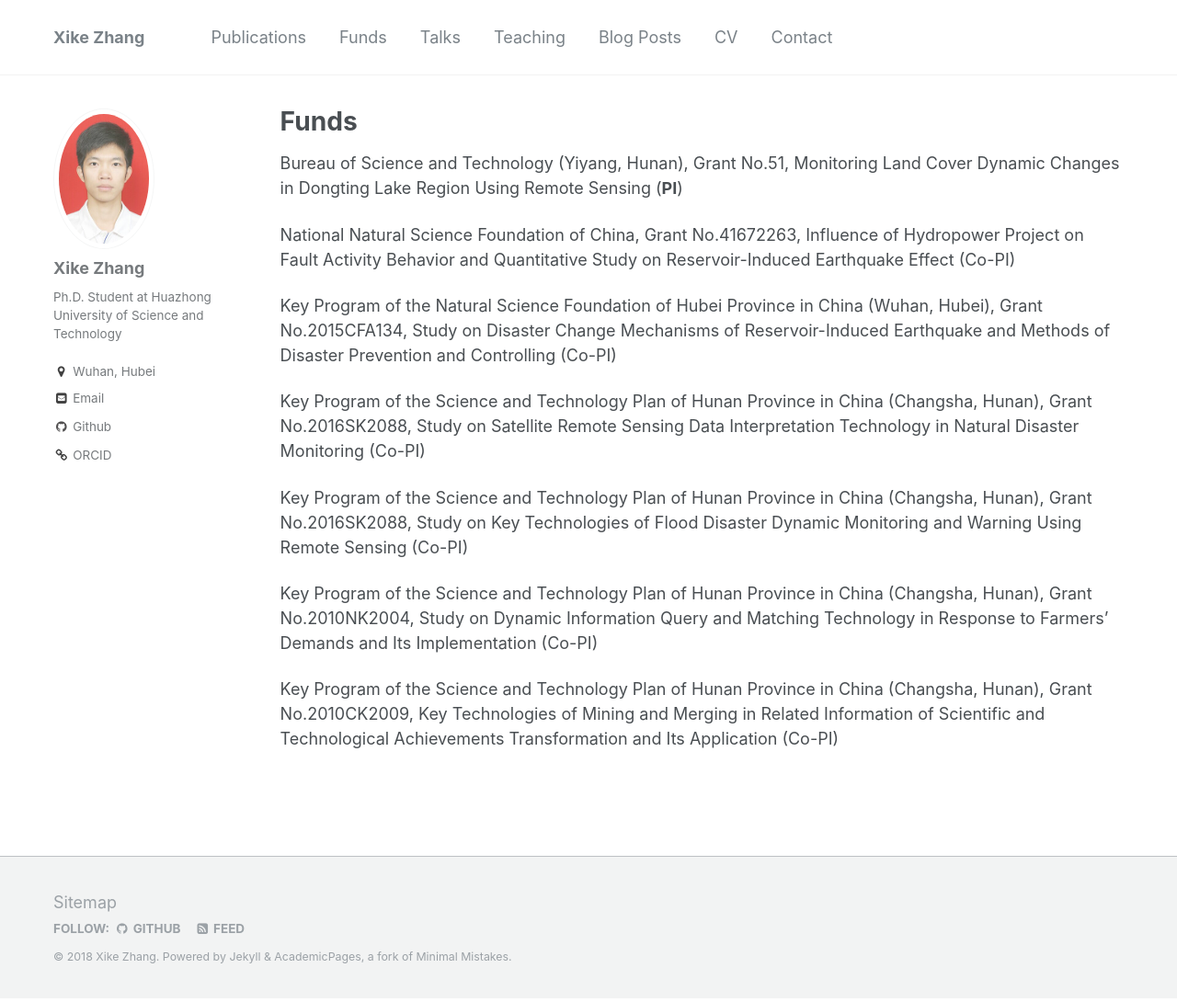
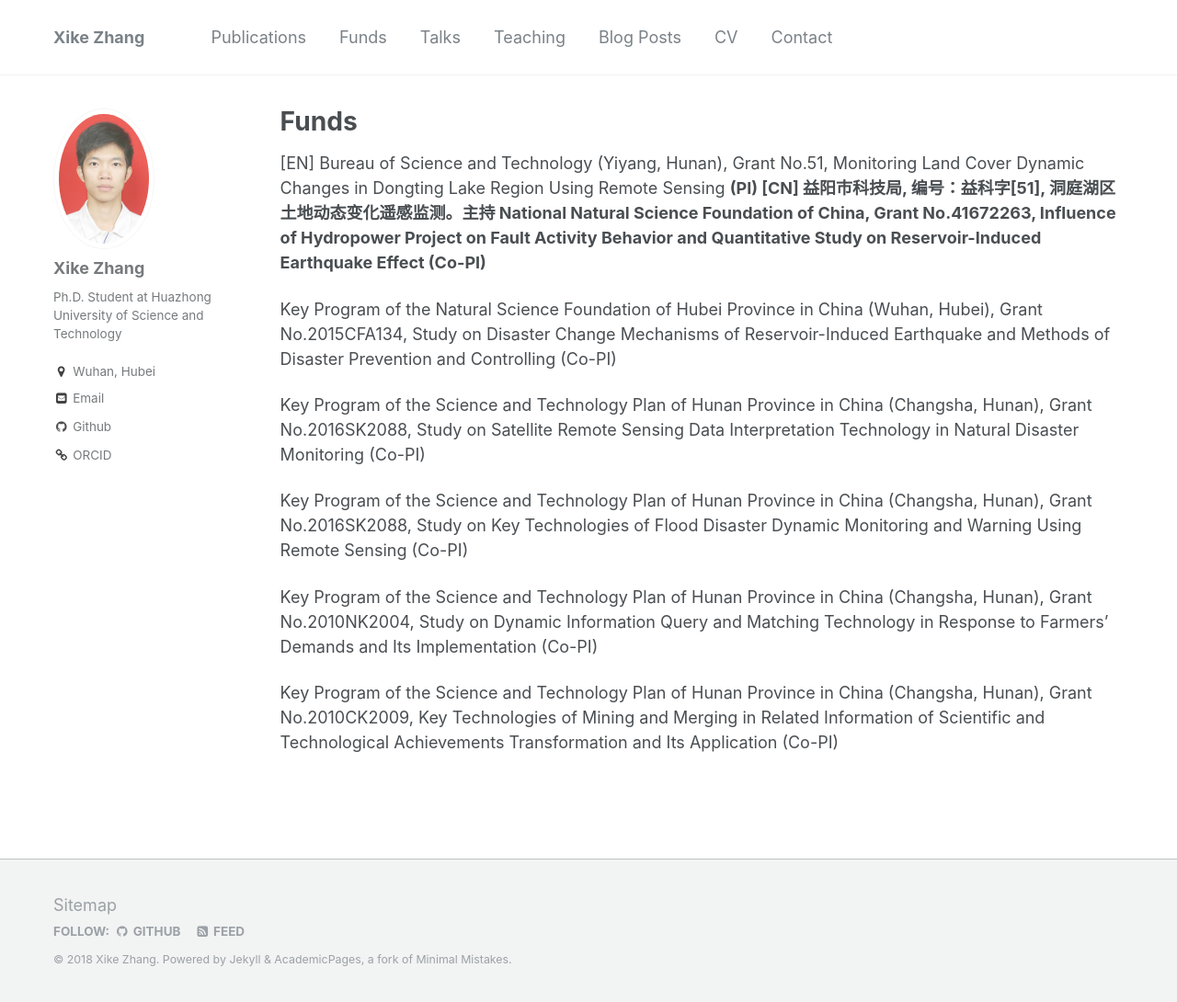
Before and after one commit to kokocheung/XikeZhang.github.io, a Jekyll site: the page built from _pages/funds.md, in a window 1280 px wide and 1090 px high. Shown: the whole window at 92% size. Built offline with Jekyll 4.4.1, drawn with Linux system fonts in a browser that asks for light colours.

Commit message:
Update funds.md

```diff
--- a/_pages/funds.md
+++ b/_pages/funds.md
@@ -5,8 +5,8 @@ permalink: /funds/
 author_profile: true
 ---
 
-Bureau of Science and Technology (Yiyang, Hunan), Grant No.51, Monitoring Land Cover Dynamic Changes in Dongting Lake Region Using Remote Sensing (<b>PI</b>)
-
+[EN] Bureau of Science and Technology (Yiyang, Hunan), Grant No.51, Monitoring Land Cover Dynamic Changes in Dongting Lake Region Using Remote Sensing <b>(<b>PI</b>)
+[CN] 益阳市科技局, 编号：益科字[51], 洞庭湖区土地动态变化遥感监测。<b>主持</b>
 National Natural Science Foundation of China, Grant No.41672263, Influence of Hydropower Project on Fault Activity Behavior and Quantitative Study on Reservoir-Induced Earthquake Effect (Co-PI)
 
 Key Program of the Natural Science Foundation of Hubei Province in China (Wuhan, Hubei), Grant No.2015CFA134, Study on Disaster Change Mechanisms of Reservoir-Induced Earthquake and Methods of Disaster Prevention and Controlling (Co-PI)
```
